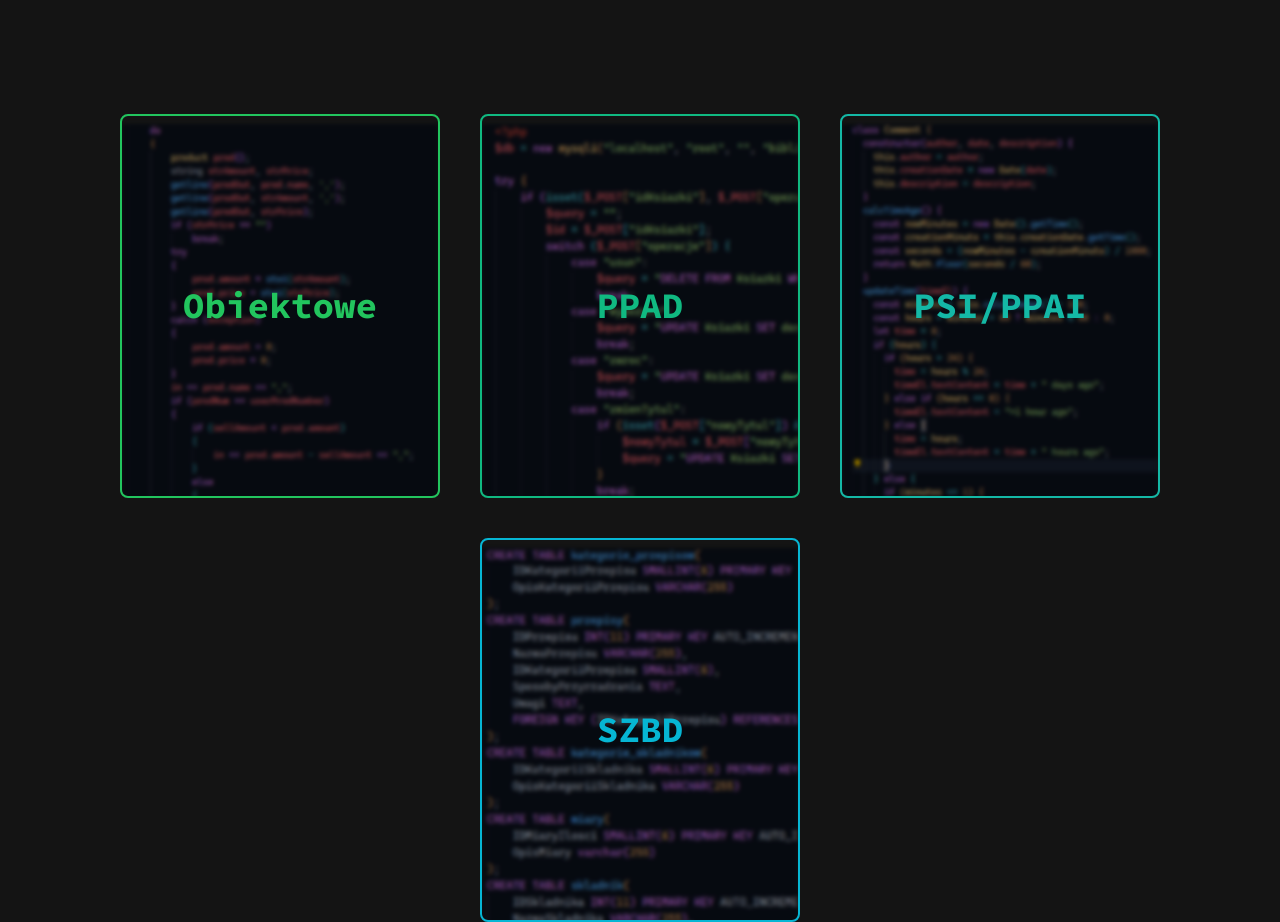
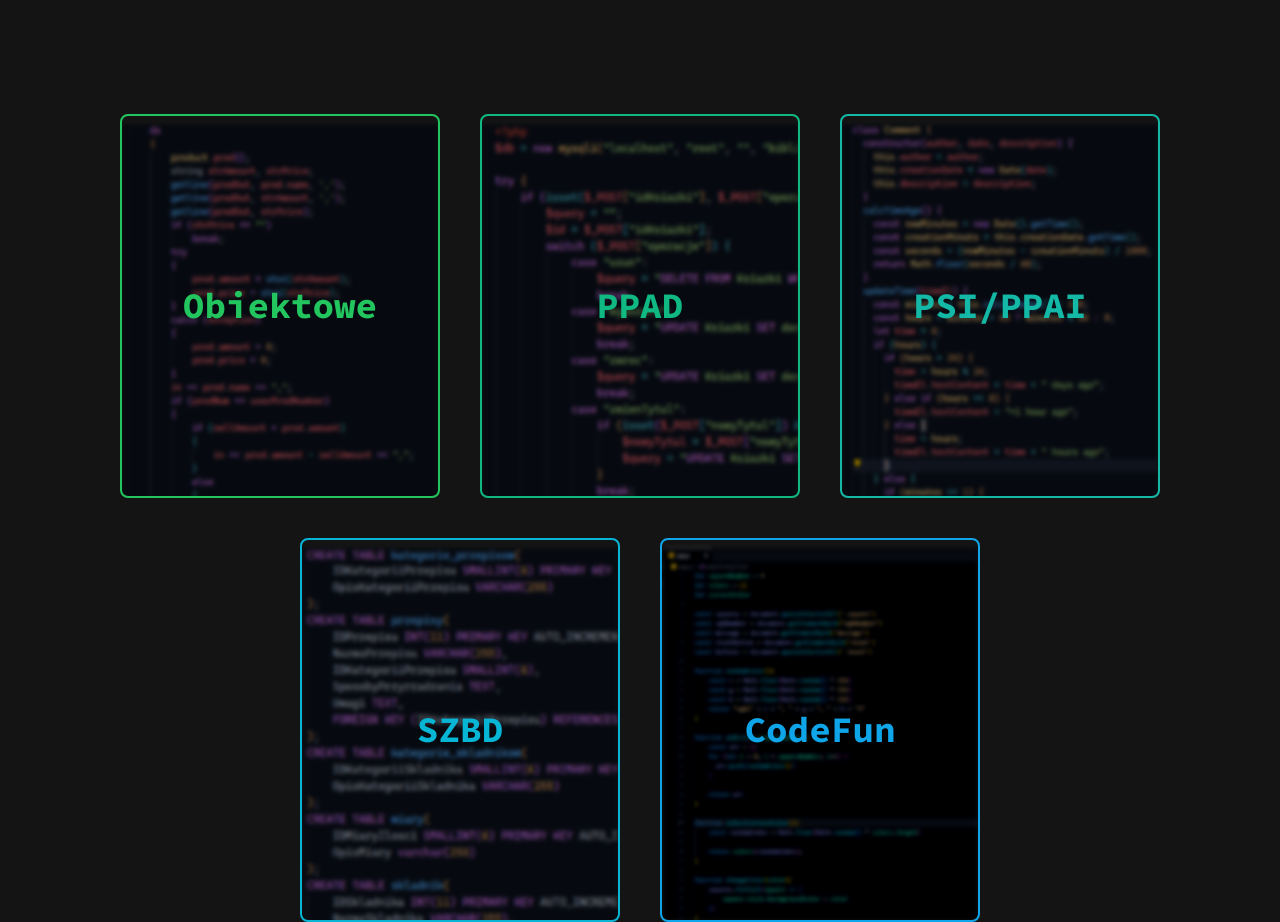
Before and after one commit to KariminK/zstplusplus, a React (Vite) app: page / in a window 1280 px wide. Shown: the part 270-1192 px from the top of the page. Built offline with nearby package versions, Linux system fonts and the light colour scheme.

Commit message:
codefun chapter 1

```diff
--- a/src/App.jsx
+++ b/src/App.jsx
@@ -5,12 +5,12 @@ import InProgressPage from "./pages/InProgress/InProgress";
 import Chapter from "./components/Chapter/Chapter";
 import obiektowe from "./data/obiektowe.json";
 import ppai from "./data/ppai.json";
+import codefun from "./data/codefun.json";
 import Writer from "./pages/Writer/Writer";
 const App = () => {
   return (
     <Routes>
       <Route path="/" element={<Homepage />} />
-
       <Route
         path="/obiektowe"
         element={
@@ -19,8 +19,7 @@ const App = () => {
             heading={"Programowanie obiektowe"}
             theme={"green"}
           />
-        }
-      >
+        }>
         <Route path="notFound" element={<InProgressPage />} />
         <Route
           path=":chapter"
@@ -29,15 +28,24 @@ const App = () => {
       </Route>
       <Route
         path="/ppai"
-        element={<MainContent data={ppai} heading={"PPAI"} theme={"teal"} />}
-      >
+        element={<MainContent data={ppai} heading={"PPAI"} theme={"teal"} />}>
         <Route path="notFound" element={<InProgressPage />} />
         <Route
           path=":chapter"
           element={<Chapter sections={ppai} color={"teal"} />}
         />
       </Route>
-
+      <Route
+        path="/codefun"
+        element={
+          <MainContent data={codefun} heading={"CodeFun"} theme={"sky"} />
+        }>
+        <Route path="notFound" element={<InProgressPage />} />
+        <Route
+          path=":chapter"
+          element={<Chapter sections={codefun} color={"sky"} />}
+        />
+      </Route>
       <Route path="/writer" element={<Writer />} />
       <Route path="/*" element={<InProgressPage />} />
     </Routes>
--- a/src/components/CodeSection/CodeSection.jsx
+++ b/src/components/CodeSection/CodeSection.jsx
@@ -31,6 +31,13 @@ const CodeSection = ({ title, description, code, table, color = "green" }) => {
       colors.codeColor = "text-cyan-500";
       colors.tableBackgroundColor = "bg-cyan-900";
       break;
+    case "sky":
+      colors.borderColor = "border-sky-400";
+      colors.headingColor = "text-sky-400";
+      colors.textColor = "text-sky-100";
+      colors.codeColor = "text-sky-500";
+      colors.tableBackgroundColor = "bg-sky-900";
+      break;
   }
   if (Array.isArray(table)) {
     const rows = table.map((row, index) => {
@@ -39,8 +46,7 @@ const CodeSection = ({ title, description, code, table, color = "green" }) => {
           return (
             <td
               className={`border p-3 ${colors.borderColor}`}
-              key={crypto.randomUUID()}
-            >
+              key={crypto.randomUUID()}>
               {col}
             </td>
           );
@@ -48,8 +54,7 @@ const CodeSection = ({ title, description, code, table, color = "green" }) => {
           return (
             <th
               className={`border p-3 ${colors.tableBackgroundColor} ${colors.borderColor}`}
-              key={crypto.randomUUID()}
-            >
+              key={crypto.randomUUID()}>
               {col}
             </th>
           );
@@ -67,21 +72,18 @@ const CodeSection = ({ title, description, code, table, color = "green" }) => {
   return (
     <section
       className={`text-white border rounded-md p-3 flex-grow ${colors.borderColor}`}
-      id={title?.replaceAll(" ", "-")}
-    >
+      id={title?.replaceAll(" ", "-")}>
       <h1
-        className={`font-bold font-kreon text-2xl mb-3 text-center ${colors.headingColor}`}
-      >
+        className={`font-bold font-kreon text-2xl mb-3 text-center ${colors.headingColor}`}>
         {title}
       </h1>
-      <div className="flex justify-center flex-col items-center">
+      <div className="flex flex-col items-center justify-center">
         <p className={`text-lg ${colors.textColor} text-center`}>
           {description}
         </p>
         {Boolean(code) && (
           <code
-            className={`my-4 bg-gray-900 p-5 border ${colors.borderColor} block whitespace-pre font-code text-white`}
-          >
+            className={`my-4 bg-gray-900 p-5 border ${colors.borderColor} block whitespace-pre font-code text-white`}>
             {code}
           </code>
         )}
--- /dev/null
+++ b/src/data/codefun.json
@@ -0,0 +1,96 @@
+{
+  "Obiekty JS podstawy": [
+    {
+      "title": "Czym jest obiekt?",
+      "description": "Obiekt grupuje nam zmienne i funkcje w jedną całość. To znaczy, że zamiast tworzyć zmienne np. imiePsa, rasaPsa, możemy stworzyć obiekt pies z właściwościami \"imie\" i \"rasa\"",
+      "code": "",
+      "table": []
+    },
+    {
+      "title": "Jak stworzyć obiekt",
+      "description": "Obiekt tworzymy używając tzw. klamerek \"{}\". W środku wpisujemy właściwości obiektu",
+      "code": "const Dom = {\n\ttyp: \"jednorodzinny\",\n\tgaraz: false,\n\tiloscMieszkancow: 5\n};",
+      "table": []
+    },
+    {
+      "title": "Jak dostać się do właściwości obiektu",
+      "description": "Możemy to zrobić na dwa sposoby: po kropce (najczęściej spotykany) lub w nawiasach kwadratowych [] (znany z tablic)",
+      "code": "console.log(Dom.typ); // w konsoli wypisze \"jednorodzinny\"\nconsole.log(Dom[\"typ\"]); // też zadziała\nDom.typ = \"Dwurodzinny\"; // zmiana wartości",
+      "table": []
+    },
+    {
+      "title": "Dodanie nieistniejącej właściwości",
+      "description": "Aby dodać nową właściwość do obiektu, wystarczy po prostu ustawić jej jakąś wartość",
+      "code": "const osoba = {\n\timie: \"Jan\",\n\tnazwisko: \"Kowalski\",\n};\nosoba.wiek = 12;",
+      "table": []
+    },
+    {
+      "title": "Właściwości obiektu",
+      "description": "Właściwości możemy oznaczać liczbami, pojedynczymi słowami, zdaniami, a nawet emotkami. WAŻNE: sposób po kropce działa tylko z jednym słowem",
+      "code": "const jakisObiekt = {\n  1234: null,\n  \"ala ma kota\": true,\n  subway: \"surfers\",\n  \"👌\": \"emotka\",\n};",
+      "table": []
+    },
+    {
+      "title": "Funkcje tworzące obiekt",
+      "description": "Obiekty mozemy tworzyć dynamicznie za pomocą m.in funkcji.",
+      "code": "function stworzSamochod(marka, model) {\n  return {\n    marka: marka,\n    model: model,\n    czyNowy: true,\n  };\n}\n\nconst mercedes = stworzSamochod(\"Opel\", \"Astra\");\n// {marka: \"Opel\", model: \"Astra\", czyNowy: true}",
+      "table": []
+    },
+    {
+      "title": "Skrócony zapis",
+      "description": "Jeśli wstawiamy do obiektu jakąś zmienną lub argument funkcji, to zamiast dwa razy pisać tą samą nazwę, możemy to skrócić.",
+      "code": "function stworzSamochod(marka, model) {\n  return {\n    marka,\n    model,\n    czyNowy: true,\n  };\n}\n\nconst mercedes = stworzSamochod(\"Opel\", \"Astra\");\n// {marka: \"Opel\", model: \"Astra\", czyNowy: true}",
+      "table": []
+    },
+    {
+      "title": "Usuwanie obiektów",
+      "description": "Do usuwania obiektów służy nam słówko delete (z ang. usuń)",
+      "code": "delete Dom;",
+      "table": []
+    }
+  ],
+  "Zadania Obiekty JS podstawy": [
+    {
+      "title": "Zadanie 1",
+      "description": "Stwórz obiekt o nazwie mojZwierzak, który będzie miał trzy właściwości:\n\n- imie (np. „Burek”),\n\n- gatunek (np. „pies”),\n\n- wiek (np. 3).\n\nNa koniec, wyświetl ten obiekt w konsoli",
+      "code": "// wynik w konsoli:\n{imie: 'Burek', gatunek: 'pies', wiek: 3}",
+      "table": []
+    },
+    {
+      "title": "Zadanie 2",
+      "description": "Stwórz obiekt zwierzakKolegi, który będzie miał taki sam gatunek, jak twój zwierzak. Na koniec wypisz imie i gatunek tego zwierzaka w konsoli PODPOWIEDŹ: odwołaj się do obiektu mojZwierzak.",
+      "code": "",
+      "table": []
+    },
+    {
+      "title": "Zadanie 3",
+      "description": "Stwórz funkcję nowyTelefon(), która będzie przyjmować trzy argumenty: marka, model, pamiec, i zwracać nowo utworzony obiekt z tymi właściwościami.",
+      "code": "",
+      "table": []
+    },
+    {
+      "title": "Zadanie 4",
+      "description": "Utwórz trzy różne telefony i przypisz je do stałych (const). Usuń jeden z nich.",
+      "code": "",
+      "table": []
+    },
+    {
+      "title": "Zadanie 5",
+      "description": "Masz poniższy obiekt. Dodaj do niego właściwość \"cena ogółem\" (PODPOWIEDŹ: użyj nawiasów kwadratowych), która będzie przyjmować wartość ilości pomnożonej przez cenę za sztukę. Na koniec wypisz ten obiekt w konsoli",
+      "code": "const towar = {\n  nazwa: \"Pomidory\",\n  ilosc: 20,\n  \"cena za sztukę\": 140,\n};",
+      "table": []
+    },
+    {
+      "title": "Zadanie 6",
+      "description": "Stwórz obiekt sygnalizacja z właściwością kolor ustawioną na wartość \"czerwony\". Następnie zrób funkcję zmienKolor(), która będzie zmieniać kolor na następny w kolejności: czerwony na żółty, żółty na zielony, zielony na żółty, żółty na czerwony.",
+      "code": "",
+      "table": []
+    },
+    {
+      "title": "Zadanie 7 (trudniejsze)",
+      "description": "Stwórz tablicę o nazwie gracze, która będzie przechowywać obiekty z właściwościami nick, level i online. Właściwość online będzie przyjmować true lub false. Następnie wypisz w konsoli wszystkich graczy, którzy są online. PODPOWIEDŹ: użyj forEach",
+      "code": "",
+      "table": []
+    }
+  ]
+}
--- a/src/pages/Home/Homepage.jsx
+++ b/src/pages/Home/Homepage.jsx
@@ -3,14 +3,15 @@ import obiektoweImg from "/src/assets/obiektoweBackground.png";
 import ppsiImg from "/src/assets/ppsiBackground.png";
 import psiImg from "/src/assets/psiBackground.png";
 import szbdImg from "/src/assets/szbdBackground.png";
+import codefunImg from "/src/assets/codefunBackground.png";
 const Homepage = () => {
   return (
     <>
-      <header className="text-green-300 font-kreon min-h-96 flex flex-col justify-center items-center">
-        <h1 className="text-9xl text-center text-green-500">ZST++</h1>
-        <p className="text-xl">Dokumentacja do sprawdzianów/kartkówek</p>
+      <header className="flex flex-col items-center justify-center text-green-300 font-kreon min-h-96">
+        <h1 className="text-center text-green-500 text-9xl">ZST++</h1>
+        <p className="text-xl">Materiały do nauki</p>
       </header>
-      <div className="flex justify-center gap-10 flex-wrap">
+      <div className="flex flex-wrap justify-center gap-10">
         <Card
           theme={"hover:shadow-green-500 border-green-500 text-green-500"}
           to={"/obiektowe"}
@@ -35,6 +36,12 @@ const Homepage = () => {
           text={"SZBD"}
           img={szbdImg}
         />
+        <Card
+          theme={"hover:shadow-sky-500 border-sky-500 text-sky-500"}
+          to={"/codefun"}
+          text={"CodeFun"}
+          img={codefunImg}
+        />
       </div>
     </>
   );
--- a/src/pages/MainContent/MainContent.jsx
+++ b/src/pages/MainContent/MainContent.jsx
@@ -1,12 +1,27 @@
 import { Link, Outlet } from "react-router-dom";
 import Contents from "../../components/Contents/Contents";
 import PropTypes from "prop-types";
+
 const MainContent = ({ data, heading, theme }) => {
   const chapters = Object.keys(data).map((chapter) => {
     return { to: chapter, text: chapter.toUpperCase() };
   });
   let Theme = {};
   switch (theme) {
+    case "sky":
+      Theme = {
+        text: {
+          normal: "text-sky-400",
+          darker: "text-sky-500",
+          hover: "hover:text-sky-300",
+        },
+        contents: {
+          mainList: "text-sky-100 border-sky-400 shadow-sky-500",
+          heading: "text-sky-400",
+          sublist: "text-sky-400",
+        },
+      };
+      break;
     case "green":
       Theme = {
         text: {
@@ -80,8 +95,7 @@ const MainContent = ({ data, heading, theme }) => {
   return (
     <>
       <h1
-        className={`text-5xl font-kreon ${Theme.text.normal} text-center mt-40 mb-10`}
-      >
+        className={`text-5xl font-kreon ${Theme.text.normal} text-center mt-40 mb-10`}>
         {heading}
       </h1>
       <Contents
@@ -92,8 +106,7 @@ const MainContent = ({ data, heading, theme }) => {
       <Outlet />
       <Link
         className={`${Theme.text.darker} block text-center my-6 ${Theme.text.hover} transition-colors text-xl`}
-        to={"/"}
-      >
+        to={"/"}>
         Powrót na stronę główną
       </Link>
     </>
```
Also changed, not shown: src/assets/codefunBackground.png (added).
